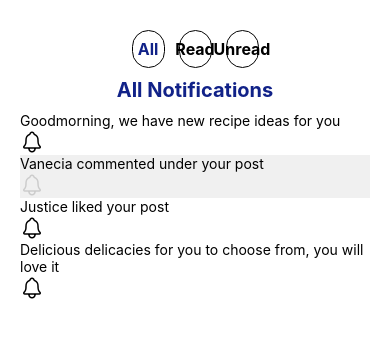
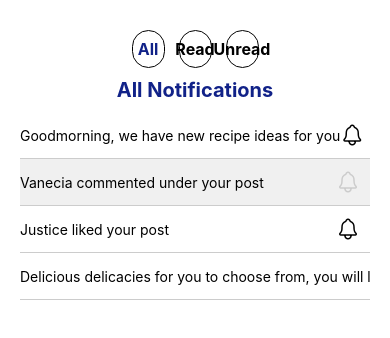
Before and after one commit to dcit202IntroToReactNative/Group-25-Rarecipe, a React Native app in the folder Rarecipe/: screen / in a window 390 px wide. Shown: the top 338 px of the page. Built offline with nearby package versions, Linux system fonts and the light colour scheme.

Commit message:
notification icon

```diff
--- a/Rarecipe/Components/NotificationsPage.js
+++ b/Rarecipe/Components/NotificationsPage.js
@@ -131,6 +131,17 @@ const styles = StyleSheet.create({
       notificationList: {
         flexGrow: 1,
       },
+      notificationItem: {
+        flexDirection: 'row',
+        alignItems: 'center',
+        justifyContent: 'space-between',
+        paddingVertical: 10,
+        borderBottomWidth: 1,
+        borderColor: '#ccc',
+      },
+      notificationIcon: {
+        marginRight: 10,
+      },
 });
 
 export default NotificationsView;
```
